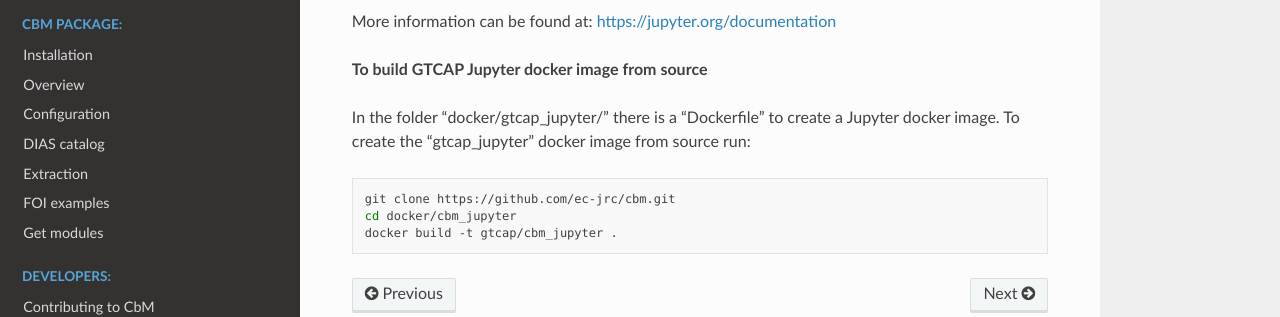
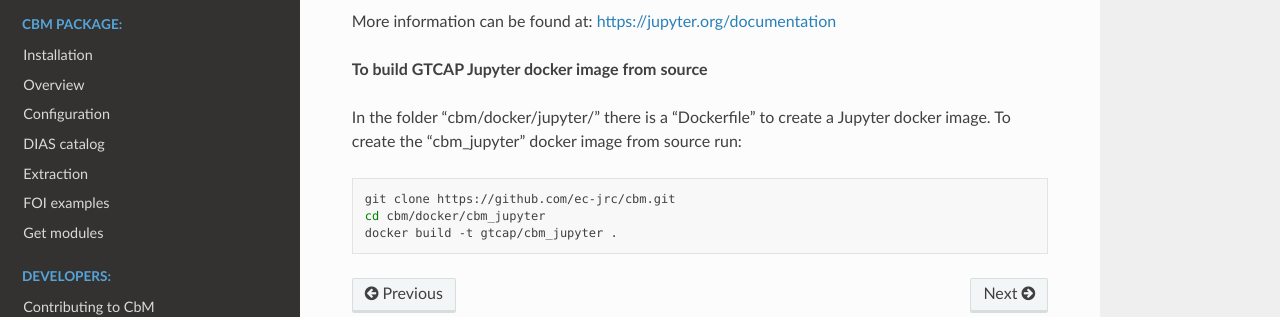
Before and after one commit to ec-jrc/cbm, a Sphinx documentation site: the page built from docs/setup_software.md, in a window 1280 px wide and 900 px high, scrolled down 4335 px. Shown: the part 457-774 px from the top of the window. Built offline with Sphinx 7.4.7 and the Read the Docs theme 2.0.0, drawn with Linux system fonts in a browser that asks for light colours; pages that are not in the unit, such as notebooks, are missing from menus.

Commit message:
Update folder paths

````diff
--- a/docs/setup_software.md
+++ b/docs/setup_software.md
@@ -187,11 +187,11 @@ More information can be found at: https://jupyter.org/documentation
 
 **To build GTCAP Jupyter docker image from source**
 
-In the folder "docker/gtcap_jupyter/" there is a "Dockerfile" to create a Jupyter docker image.
-To create the "gtcap_jupyter" docker image from source run:
+In the folder "cbm/docker/jupyter/" there is a "Dockerfile" to create a Jupyter docker image.
+To create the "cbm_jupyter" docker image from source run:
 
 ```sh
 git clone https://github.com/ec-jrc/cbm.git
-cd docker/cbm_jupyter
+cd cbm/docker/cbm_jupyter
 docker build -t gtcap/cbm_jupyter .
 ```
````
Also changed, not shown: docs/api_build.md (+3 -2 lines).
